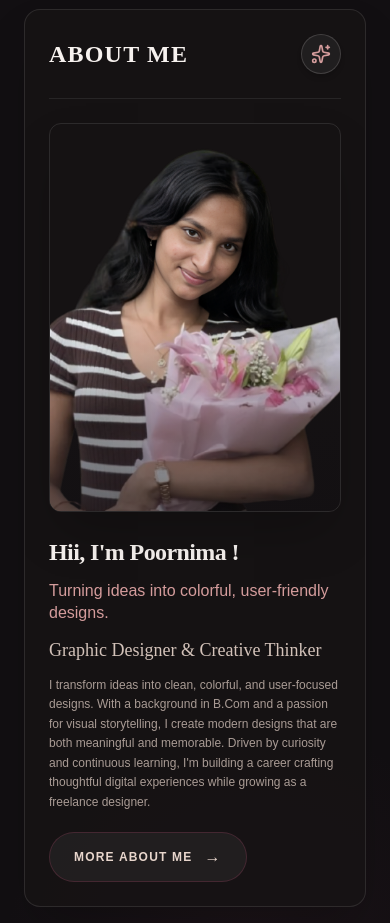
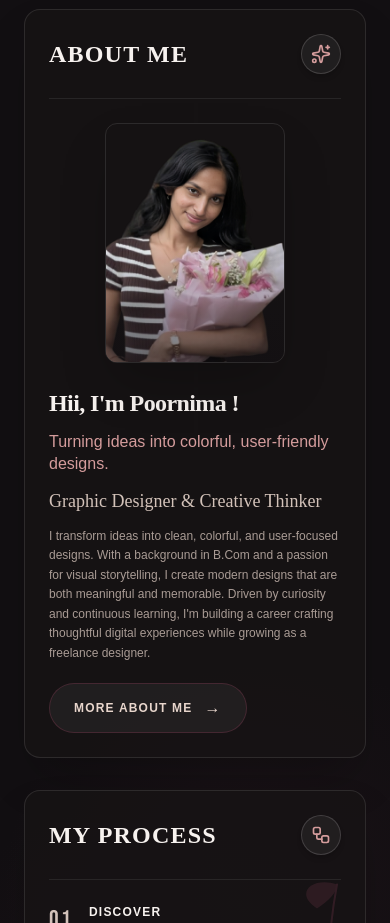
Before and after one commit to Jaisilan7565/Creative-Portfolio, a React (Vite) app: page / in a window 390 px wide. Shown: the part 4320-5243 px from the top of the page. Built offline with nearby package versions, Linux system fonts and the light colour scheme; a web font is replaced by a local one.

Commit message:
reduce image size for mobile

```diff
--- a/src/sections/AboutMe.jsx
+++ b/src/sections/AboutMe.jsx
@@ -73,9 +73,9 @@ const AboutMe = () => {
             </div>
           </div>
 
-          {/* Mobile Only: Original Grid with Bordered Portrait Card */}
+          {/* Mobile Only: Small Centered Bordered Portrait Card */}
           <div className="block md:hidden mt-6">
-            <div className="relative rounded-xl overflow-hidden border border-white/10 shadow-2xl aspect-[3/4] mb-6">
+            <div className="relative rounded-xl overflow-hidden border border-white/10 shadow-2xl w-[180px] sm:w-[210px] aspect-[3/4] mb-6 mx-auto">
               <img
                 src="/about.png"
                 alt="Poornima - Graphic Designer Portrait"
```
